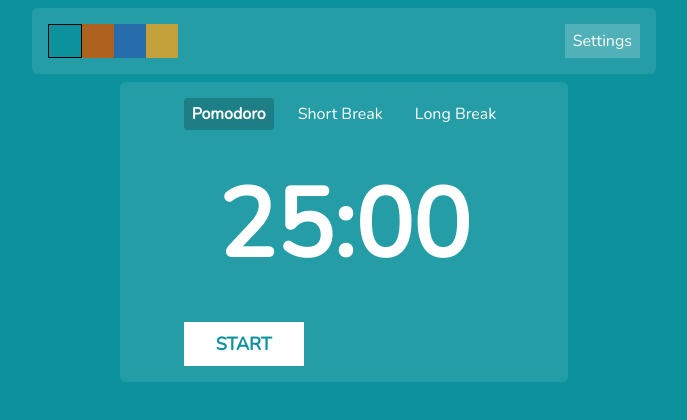
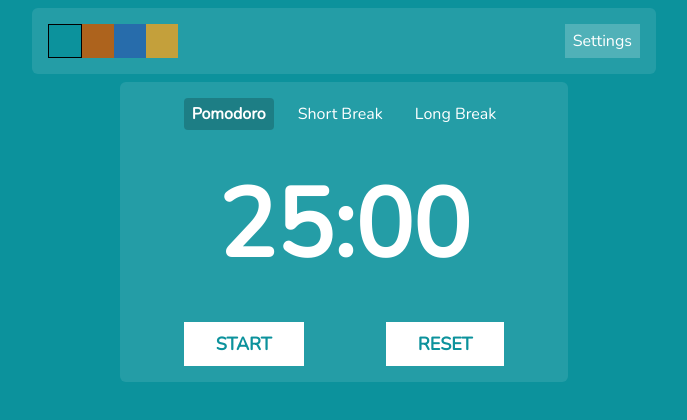
Before and after one commit to nvn0x33/PomoTimer, a React (Vite) app: page / in a window 1280 px wide. Shown: the top 420 px of the page, without its empty margins (296-983 px from the left). Built offline with nearby package versions, Linux system fonts and the light colour scheme.

Commit message:
feat: add start, reset buttons to timer

```diff
--- a/src/components/Timer.tsx
+++ b/src/components/Timer.tsx
@@ -1,14 +1,17 @@
-import { useRef, useState } from "react";
+import { useRef, useState, useContext } from "react";
+import { ActiveTask } from "../contexts";
 import { msToMins } from "../utils/unit";
 
+const TABS = [
+    { name: "Pomodoro", defaultMs: 1500000, ms: 1500000 },
+    { name: "Short Break", defaultMs: 300000, ms: 300000 },
+    { name: "Long Break", defaultMs: 900000, ms: 900000 },
+];
 export default function Timer() {
-    const tabNames = [
-        { name: "Pomodoro", timer: "25:00", ms: 1500000 },
-        { name: "Short Break", timer: "5:00", ms: 300000 },
-        { name: "Long Break", timer: "15:00", ms: 900000 },
-    ];
+    const [activeTab, setActiveTab] = useState(TABS[0]);
+    const [isTimerRunning, setIsTimerRunning] = useState(false);
 
-    const [activeTab, setActiveTab] = useState(tabNames[0]);
+    const Task: string = useContext(ActiveTask);
     const intervalID = useRef(null);
 
     const startTimer = () => {
@@ -20,19 +23,42 @@
                 return { ...temp };
             });
         }, 1000);
+        setIsTimerRunning(true);
     };
     const stopTimer = () => {
         clearInterval(intervalID.current);
         intervalID.current = null;
+        setIsTimerRunning(false);
+    };
+
+    const toggleTimer = () => {
+        if (isTimerRunning) {
+            stopTimer();
+        } else {
+            startTimer();
+        }
+    };
+
+    const resetTimer = () => {
+        stopTimer();
+        setActiveTab((prev) => {
+            const temp = { ...prev };
+            temp.ms = temp.defaultMs;
+
+            return { ...temp };
+        });
     };
 
     return (
         <div className="flex flex-col gap-12 bg-white/10 rounded-md px-16 py-4 text-center">
             <div className="flex gap-4">
-                {tabNames.map((tab) => (
+                {TABS.map((tab) => (
                     <button
                         key={tab.name}
                         onClick={() => {
+                            if (tab.name === activeTab.name) return;
+
+                            stopTimer();
                             setActiveTab(tab);
                         }}
                         className={`px-2 py-1 rounded-sm ${
@@ -46,17 +72,27 @@
                 ))}
             </div>
 
-            <span className="font-extrabold text-8xl text-center">
+            <span className="font-extrabold text-8xl">
                 {msToMins(activeTab.ms)}
             </span>
             <div className="flex justify-between">
-                <button
-                    onClick={startTimer}
-                    className="bg-white px-8 py-2 text-theme font-bold text-lg"
-                >
-                    START
-                </button>
+                <Button
+                    text={isTimerRunning ? "PAUSE" : "START"}
+                    handleClick={toggleTimer}
+                />
+                <Button text={"RESET"} handleClick={resetTimer} />
             </div>
         </div>
     );
 }
+
+function Button({ text, handleClick }) {
+    return (
+        <button
+            onClick={handleClick}
+            className="bg-white px-8 py-2 text-theme font-bold text-lg"
+        >
+            {text}
+        </button>
+    );
+}
```
